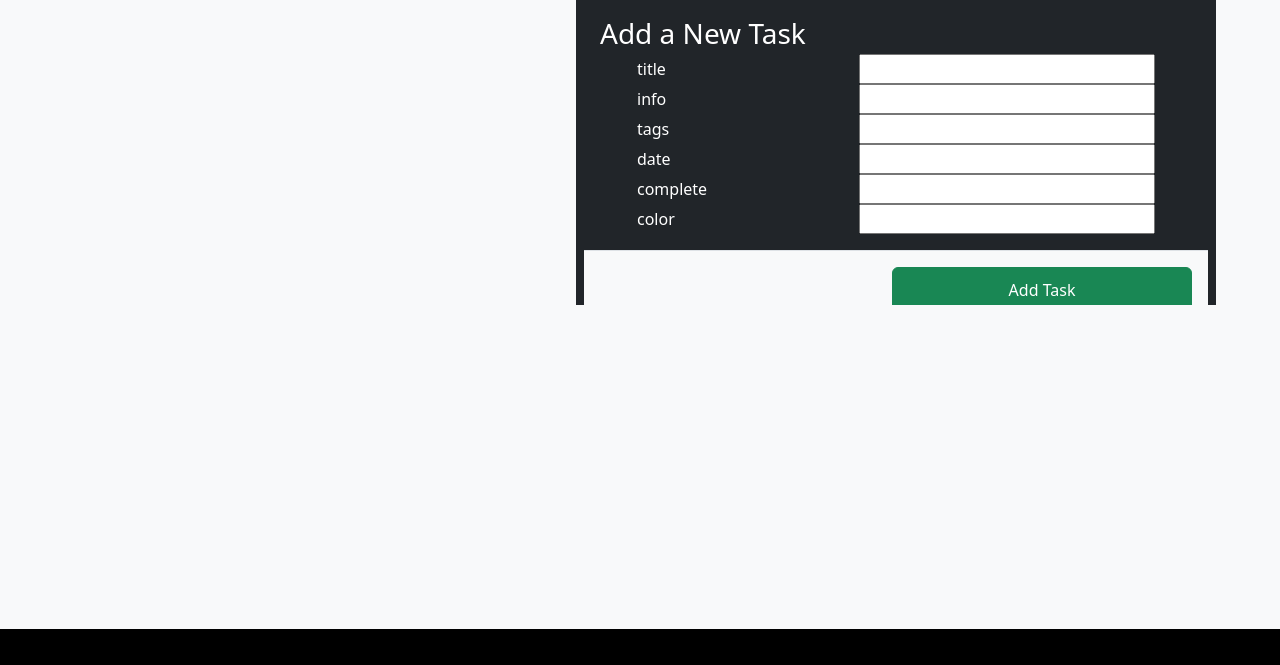
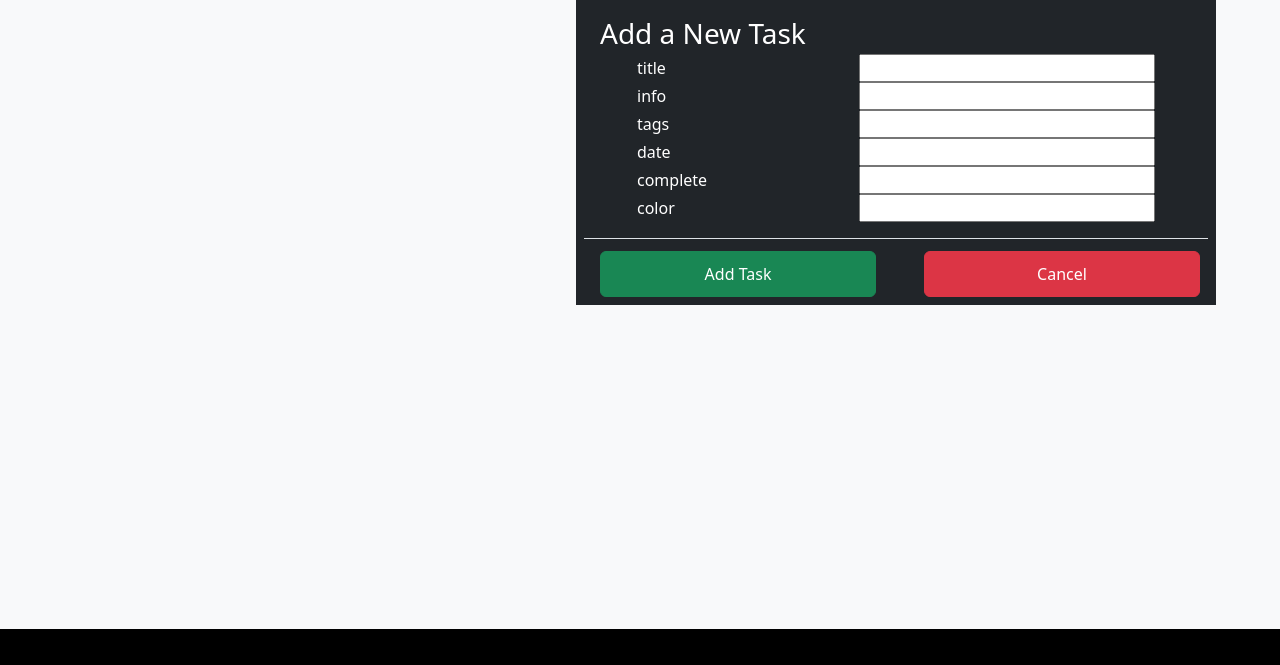
Before and after one commit to TechnicallyAustin/Odin-todo, a website built with webpack: page dist/index.html in a window 1280 px wide. Both pictures are taken after a click on the picture 1252 px from the left and 24 px from the top of the page. Shown: the part 135-800 px from the top of the page. Built offline with nearby package versions, Linux system fonts and the light colour scheme.

Commit message:
refactoring form into module

```diff
--- a/src/css/styles.css
+++ b/src/css/styles.css
@@ -39,3 +39,10 @@ form{
     "legend"
     "fieldset"
 }
+
+.modal-footer {
+    display: grid;
+    grid-template-columns: 1fr 1fr;
+    column-gap: 8%;
+    align-items: center;
+}
--- a/src/javascript/tasks/form.js
+++ b/src/javascript/tasks/form.js
@@ -1,10 +1,12 @@
 
 
 function newTaskForm(){
-const body = document.querySelector("modal-body")
+const body = document.querySelector(".modal-body")
     const formElements = {
         form: null,
-        createForm: function(){},
+        createForm: function(){
+
+        },
         legend: function(){},
         fieldset: function(){
             const elements = {
--- a/src/javascript/tasks/newTask.js
+++ b/src/javascript/tasks/newTask.js
@@ -1,29 +1,3 @@
-function newTask() {
-  // creates a modal containing a form
-  // Modal
-  // div class modal
-  // div class modal dialouge
-  // div class modal content
-  // div class modal header
-  // div class modal title
-  // button class btn close
-  // div class modal body
-  // form
-  // inputs
-  // title
-  // info
-  // tags
-  // date
-  // completed
-  // color
-  // submit
-  //div class modal footer
-  // button class btn close
-  // button class btn save
-  // submits form and calls a function to create Tasks that also creates cards.
-  // on submit create a task with the inputs of the modal
-}
-
 const modal = {
   page: document.querySelector(".page-content"),
   modal: null,
@@ -82,7 +56,7 @@ const modal = {
       label.textContent = value;
 
       let formInput = fieldset.appendChild(document.createElement("input"));
-      formInput.setAttribute("class", "w-50")
+      formInput.setAttribute("class", " h-75 w-50")
       formInput.setAttribute("type", "text");
       formInput.setAttribute("id", "");
 
@@ -95,13 +69,19 @@ const modal = {
   footer: function () {
     const form = document.querySelector("form");
     const footer = document.createElement("footer");
-    footer.setAttribute("class", "modal-footer bg-light h-100 w-100 d-flex justify-content-end align-items-center");
+    footer.setAttribute("class", "modal-footer  h-50 w-100");
     // end form here
 
     const submit = footer.appendChild(document.createElement("button"));
     submit.setAttribute("value", "submit");
-    submit.setAttribute("class", "modal-btn btn align-self-center  h-100 w-50 btn-success")
+    submit.setAttribute("class", "modal-btn btn h-100 w-100 btn-success")
     submit.textContent = "Add Task";
+
+    const cancel = footer.appendChild(document.createElement("button"));
+    cancel.setAttribute("value", "Cancel")
+    cancel.setAttribute("class", "modal-btn btn btn-danger h-100 w-100")
+    cancel.textContent = "Cancel"
+
     this.modal.appendChild(footer);
   },
 };
```
Also changed, not shown: dist/bundle.js.
